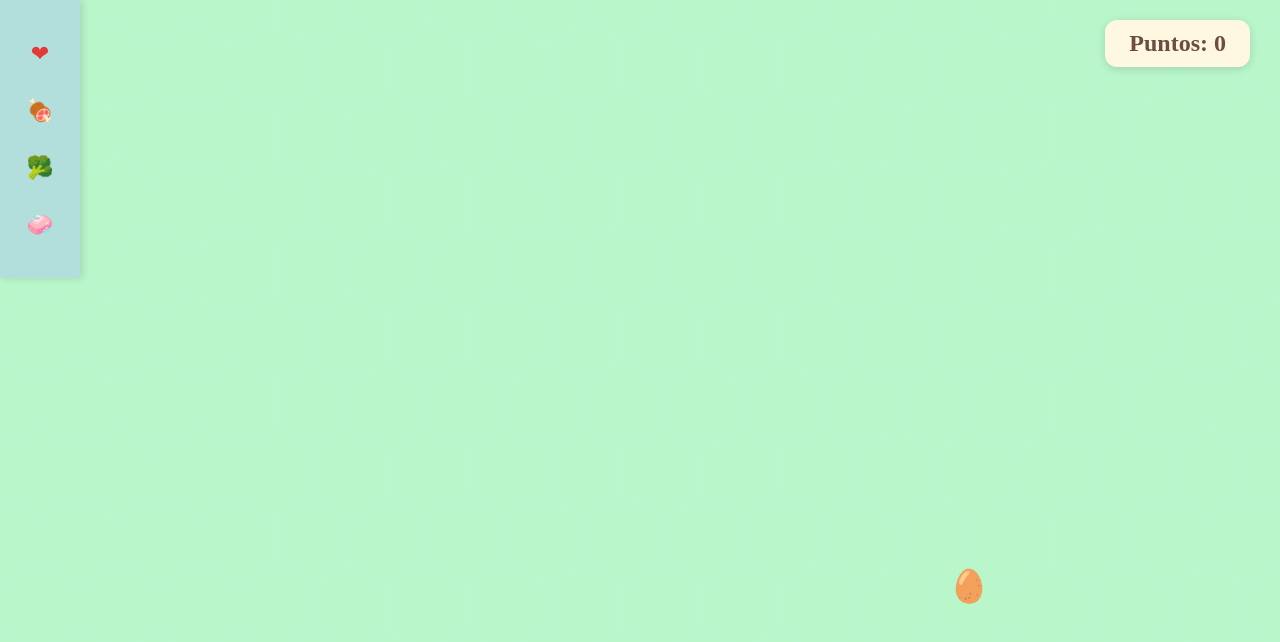
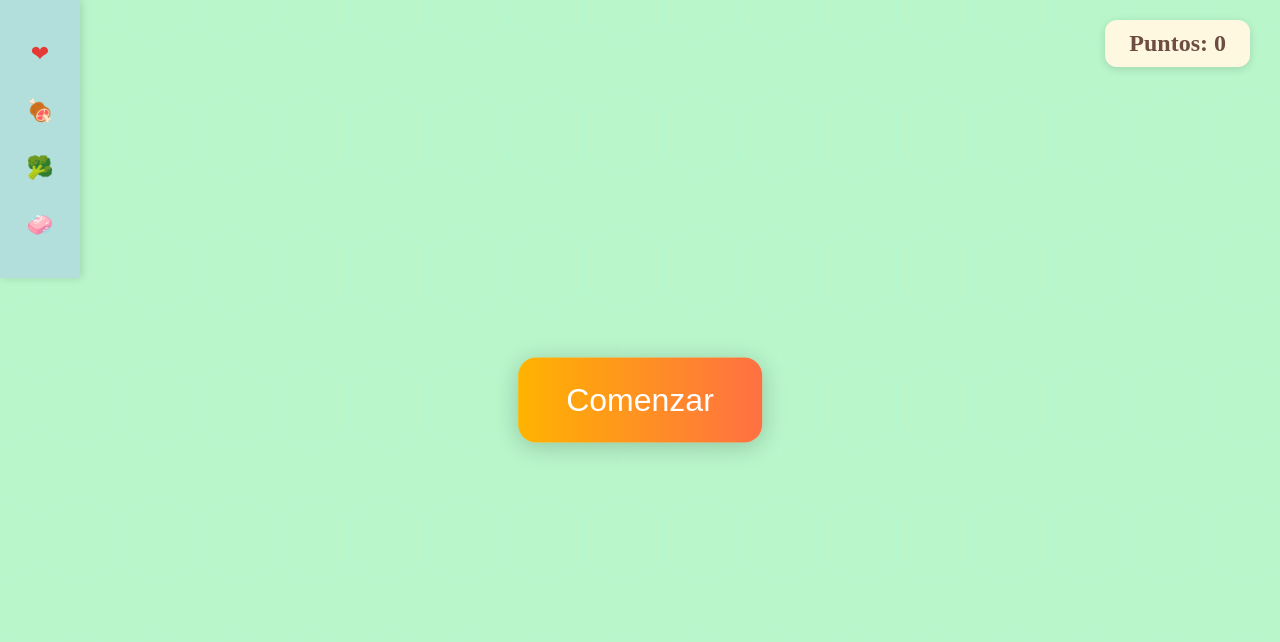
Before and after one commit to martinstraus/joaquin, a plain HTML site: page dinosaurio/index.html in a window 1280 px wide. Drawn offline with Linux system fonts and the light colour scheme.

Commit message:
Added a button to start a game. This enables the sound, becausa withou a prior user interaction, the sound doesn't play.

```diff
--- a/dinosaurio/index.html
+++ b/dinosaurio/index.html
@@ -83,6 +83,24 @@
     </style>
 </head>
 <body>
+
+<button id="startGameBtn" style="
+    position: fixed;
+    left: 50%;
+    top: 50%;
+    transform: translate(-50%, -50%);
+    z-index: 200;
+    font-size: 2em;
+    padding: 24px 48px;
+    background: linear-gradient(90deg, #ffb300, #ff7043);
+    color: #fff;
+    border: none;
+    border-radius: 18px;
+    box-shadow: 0 4px 24px #0003;
+    cursor: pointer;
+    transition: background 0.2s, transform 0.2s;
+">Comenzar</button>
+
 <div class="sidebar">
     <div class="sidebar-items">
         <div draggable="true" class="sidebar-item" data-type="health" title="Heal">
@@ -225,8 +243,22 @@ let dinosaurs = [];
 
 resizeCanvas();
 
-// Place an initial egg at a random location
-placeRandomEgg();
+let gameStarted = false;
+
+function startGame() {
+    if (gameStarted) return;
+    gameStarted = true;
+    document.getElementById('startGameBtn').style.display = 'none';
+    // Place an initial egg at a random location
+    placeRandomEgg();
+    // Start egg scheduling
+    scheduleNextEgg();
+    // Start random movement
+    enableRandomMovement();
+}
+
+document.getElementById('startGameBtn').addEventListener('click', startGame);
+
 
 function drawHexagon(x, y, size, fillStyle, strokeStyle) {
     ctx.save();
@@ -260,7 +292,7 @@ function drawHexGrid(size) {
     }
 }
 
-const hatchSound = new Audio('https://cdn.pixabay.com/audio/2022/07/26/audio_124bfa4c7b.mp3'); // Fun pop sound
+const hatchSound = new Audio('./sounds/egg_crack.mp3'); // Fun pop sound
 
 function placeRandomEgg() {
     const minX = 200;
```
Also changed, not shown: 1 other file.
